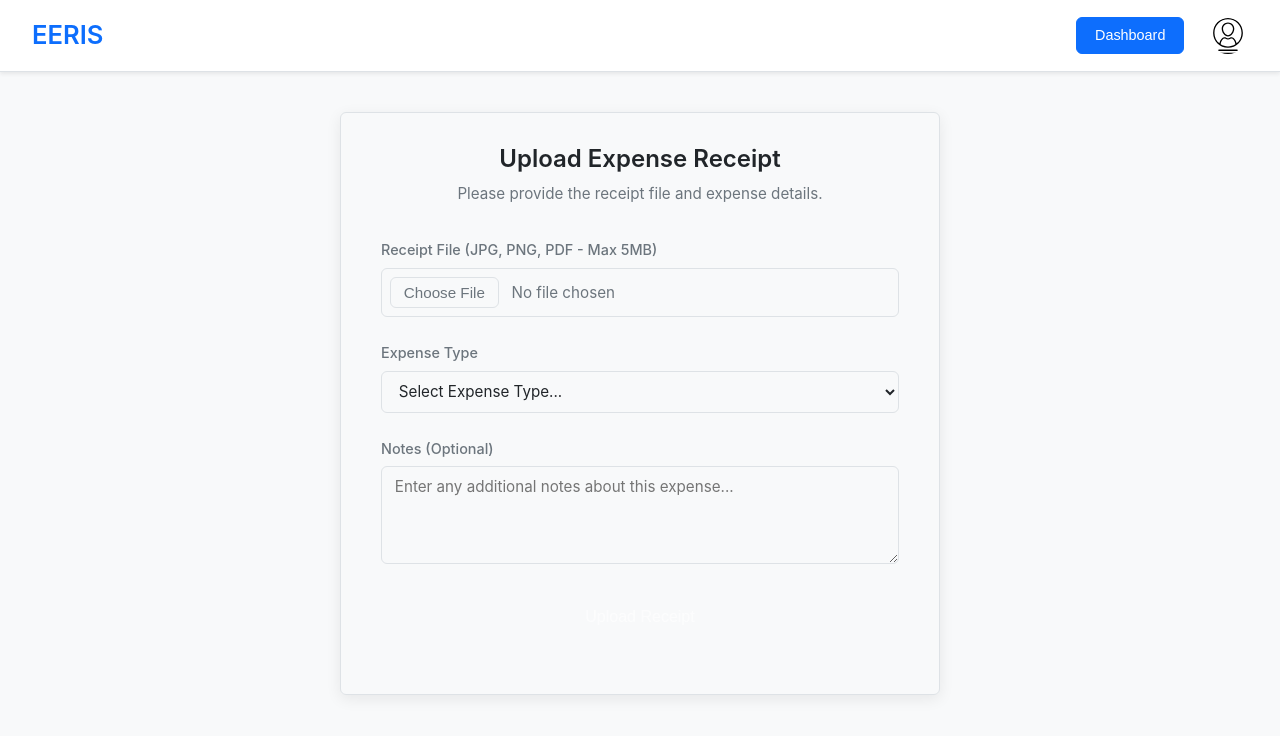
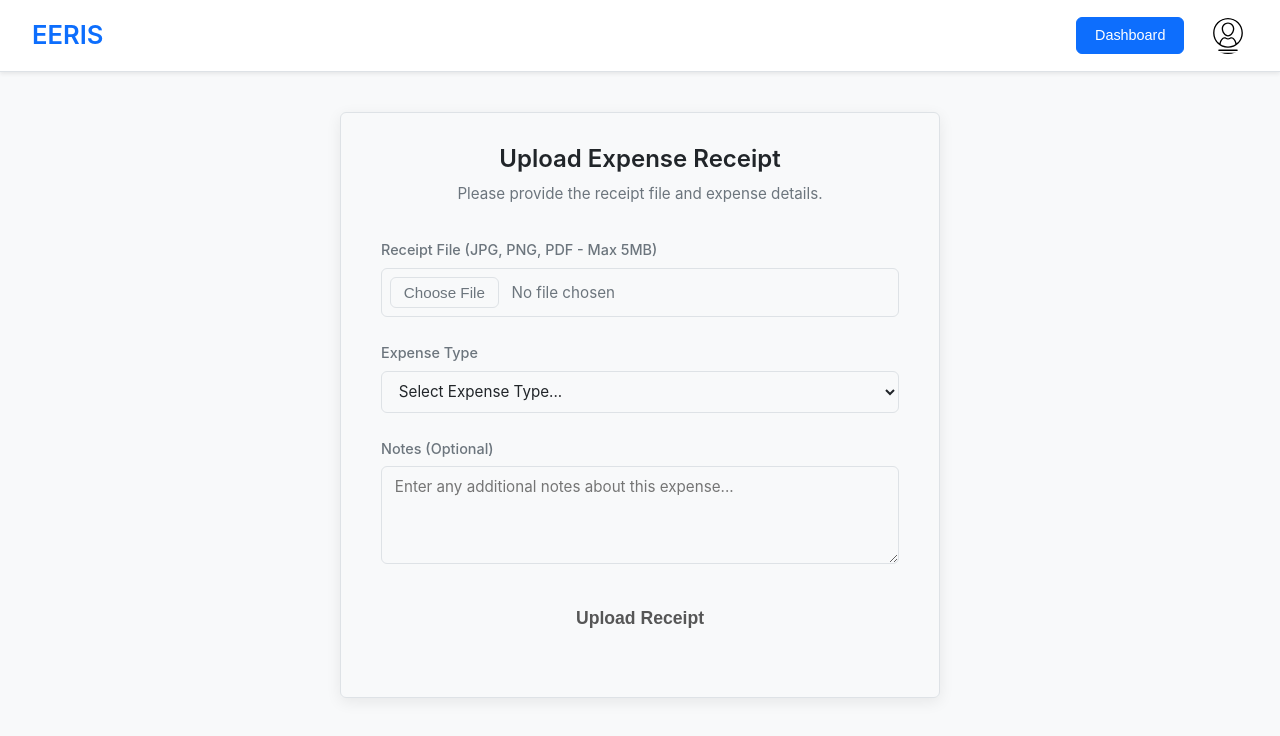
Before and after one commit to deshninad/EERIS, a React (Vite) app: page /upload in a window 1280 px wide. Shown: the top 736 px of the page. Built offline with nearby package versions, Linux system fonts and the light colour scheme; sample sign-in values are in the browser's storage.

Commit message:
Corrected upload page submit button

```diff
--- a/src/pages/eSummaryPage/eSummaryPage.css
+++ b/src/pages/eSummaryPage/eSummaryPage.css
@@ -315,10 +315,10 @@
 /* Base button style */
 .delete-btn, .edit-btn, .save-btn, .cancel-btn {
   border: 1px solid;
-  padding: 0.4rem 0.8rem;
+  padding: 1rem 1rem;
   border-radius: var(--border-radius);
-  font-weight: 500;
-  font-size: 0.85rem;
+  font-weight: 900;
+  font-size: 3rem;
   cursor: pointer;
   transition: all var(--transition);
 }
@@ -387,7 +387,7 @@
   /* Status Badge */
   .status-badge { padding: 0.25rem 0.6rem; font-size: 0.75rem; }
   /* Buttons */
-  .delete-btn, .edit-btn, .save-btn, .cancel-btn { font-size: 0.8rem; padding: 0.3rem 0.6rem;}
+  .delete-btn, .edit-btn, .save-btn, .cancel-btn { font-size: 3rem; padding: 1rem 1rem;}
 }
 
 @media (max-width: 480px) {
@@ -400,7 +400,7 @@
   .nav-links .nav-btn { padding: 0.3rem 0.6rem; }
   .profile-pic { width: 32px; height: 32px; }
   .requests-table th, .requests-table td { padding: 0.5rem 0.4rem; font-size: 0.85rem;}
-  .delete-btn, .edit-btn, .save-btn, .cancel-btn { padding: 0.3rem 0.5rem; font-size: 0.75rem;}
+  .delete-btn, .edit-btn, .save-btn, .cancel-btn { padding: 1rem 1rem; font-size: 3rem;}
   .status-badge { padding: 0.2rem 0.5rem; font-size: 0.7rem;}
   .dashboard-content { padding: 0.5rem; }
   .requests-card { padding: 1rem; }
--- a/src/pages/eUploadPage/eUploadPage.css
+++ b/src/pages/eUploadPage/eUploadPage.css
@@ -175,11 +175,11 @@
 .upload-button {
   width: 100%;
   padding: 0.75rem 1rem;
-  font-size: 1rem;
-  font-weight: 500; /* Standard weight */
+  font-size: 1.1rem;
+  font-weight: 800; /* Standard weight */
   background-color: var(--accent-primary); /* Solid blue */
-  color: #ffffff;
-  border: none;
+  color: #000000;
+  border: 1px solid var(--accent-primary);
   border-radius: var(--border-radius);
   cursor: pointer;
   transition: background-color var(--transition), opacity var(--transition);
@@ -187,7 +187,7 @@
 }
 
 .upload-button:hover:not(:disabled) {
-  background-color: #004085; /* Darker blue */
+  background-color: #7ea8e7; /* Darker blue */
 }
 
 .upload-button:disabled {
```
